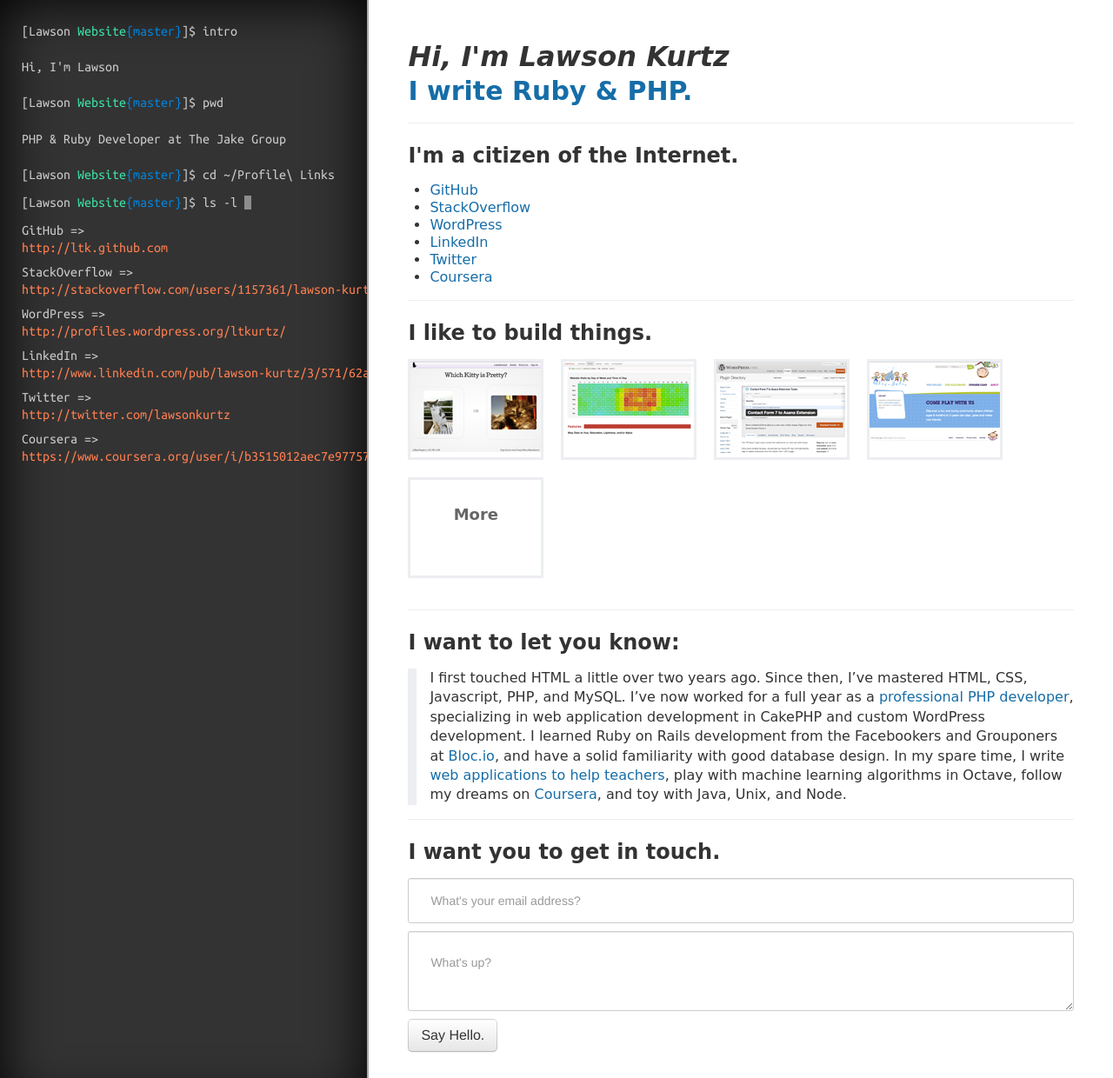
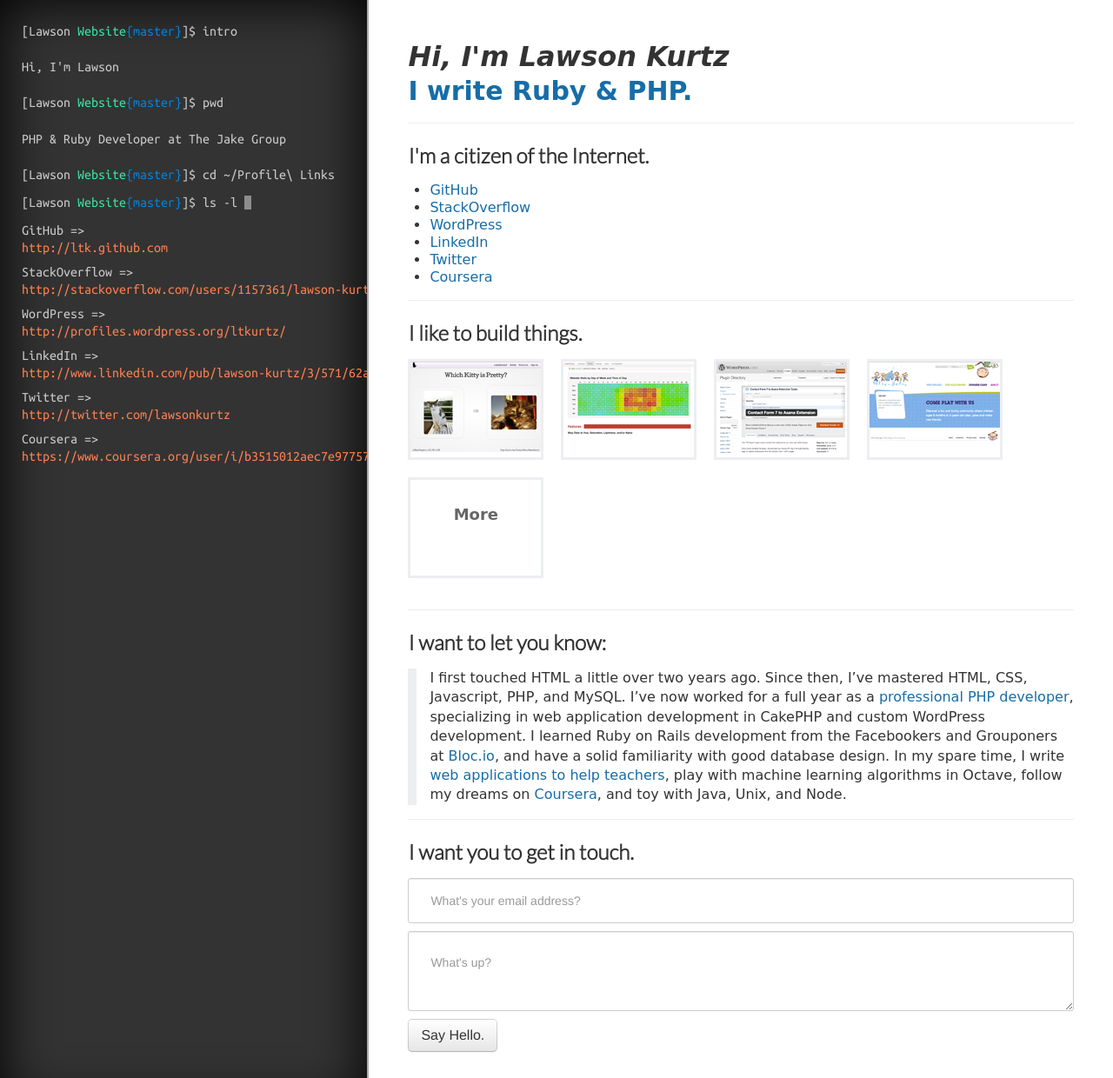
Before and after one commit to ltk/LKurtz.com, a PHP site: page / in a window 1280 px wide. Shown: the top 1240 px of the page at 87% size. Run offline with PHP 8.4, Linux system fonts and the light colour scheme; some libraries are stand-ins or nearby versions; some web fonts are replaced.

Commit message:
new font for headings

```diff
--- a/css/main.css
+++ b/css/main.css
@@ -269,3 +269,7 @@ form .full-width {
     -moz-box-sizing: border-box;
     box-sizing: border-box;
 }
+
+h3 {
+    font-family: 'Lato', sans-serif;
+}
--- a/index.html
+++ b/index.html
@@ -12,6 +12,7 @@
 
         <link rel="stylesheet" href="css/bootstrap.min.css">
 
+        <link href='http://fonts.googleapis.com/css?family=Lato:300' rel='stylesheet' type='text/css'>
         <link href='http://fonts.googleapis.com/css?family=Ubuntu+Mono|Averia+Serif+Libre:300,700' rel='stylesheet' type='text/css'>
         <link rel="stylesheet" href="css/bootstrap-responsive.css">
         <link rel="stylesheet" href="css/main.css">
```
